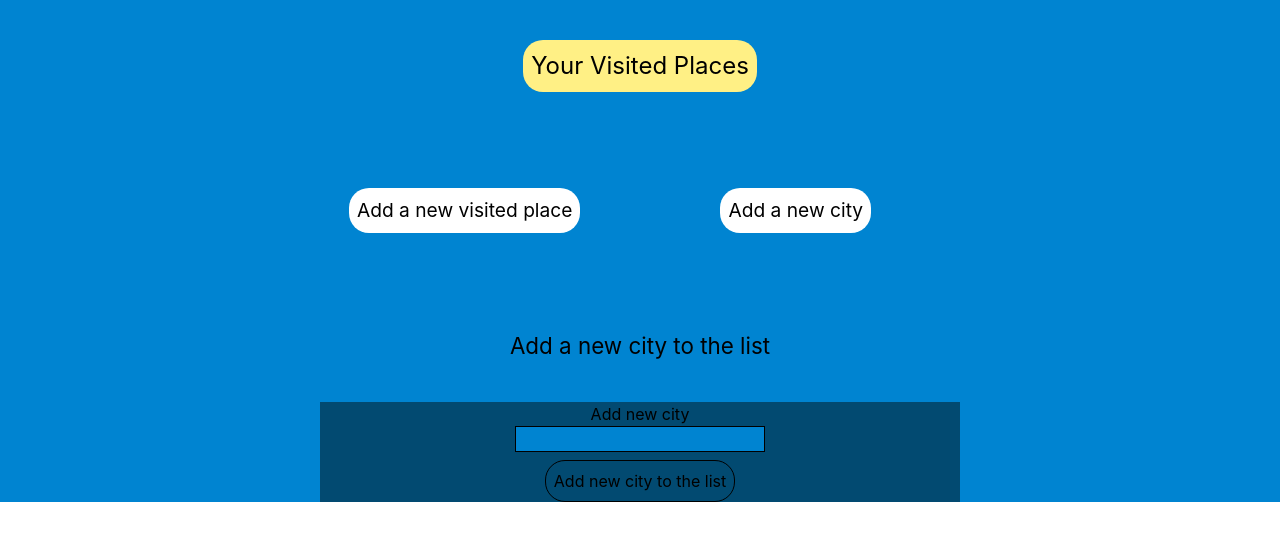
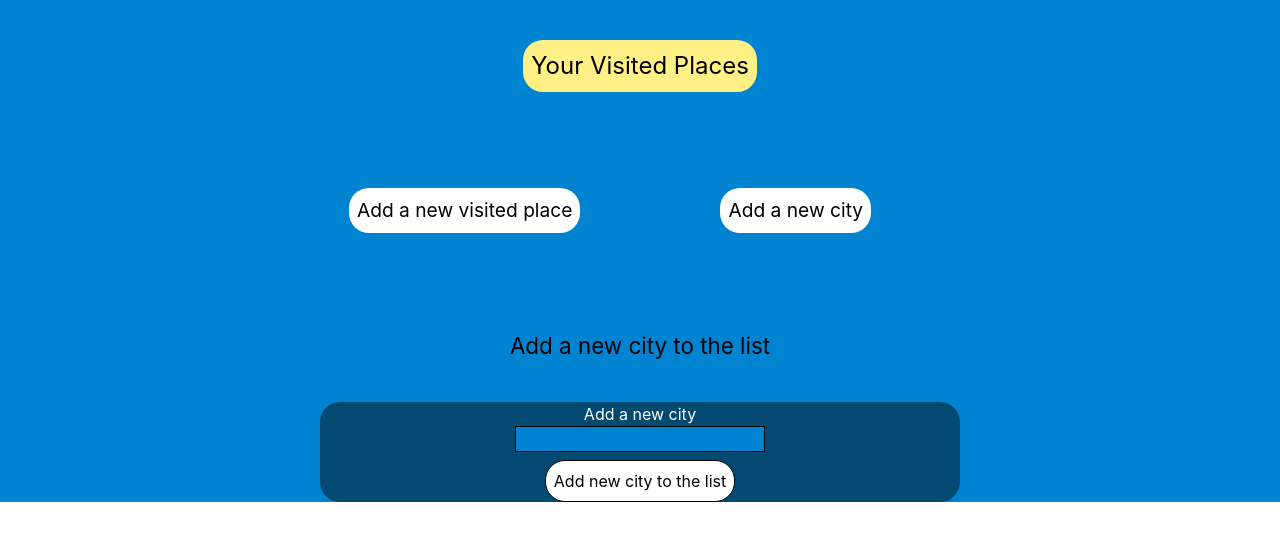
Before and after one commit to ArBa-dev-J/VisitedPlaces, a React (Vite) app in the folder front/: page /newCity in a window 1280 px wide. Shown: the top 540 px of the page. Built offline with nearby package versions, Linux system fonts and the light colour scheme.

Commit message:
finish new city form design

```diff
--- a/front/src/components/forms/newCity/NewCityFormInputs.jsx
+++ b/front/src/components/forms/newCity/NewCityFormInputs.jsx
@@ -29,13 +29,13 @@ function NewCityFormInputs() {
     return (
         <>
 
-            <form onSubmit={handleSubmit(onSubmit)} className="flex flex-col items-center mx-auto bg-sky-900 w-[50%]">
+            <form onSubmit={handleSubmit(onSubmit)} className="flex flex-col items-center mx-auto bg-sky-900 rounded-[20px] w-[50%]">
 
-                <label>Add new city</label>
+                <label className="text-white">Add a new city</label>
                 <input type="text" {...register("name", { required: true })} className="border block bg-sky-600 text-black text-center" />
                 {errors.name && <p className="text-red-500">This field must be populated</p> || <p  className="text-red-500">{serverError}</p>}
 
-                <input type="submit" value="Add new city to the list" className="border mt-2 rounded-[20px] p-2 " />
+                <input type="submit" value="Add new city to the list" className="border mt-2 rounded-[20px] p-2 cursor-pointer  bg-white hover:bg-gray-200 " />
 
             </form>
 
```
